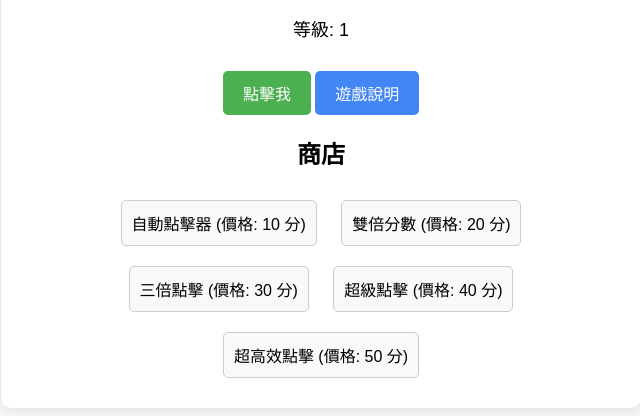
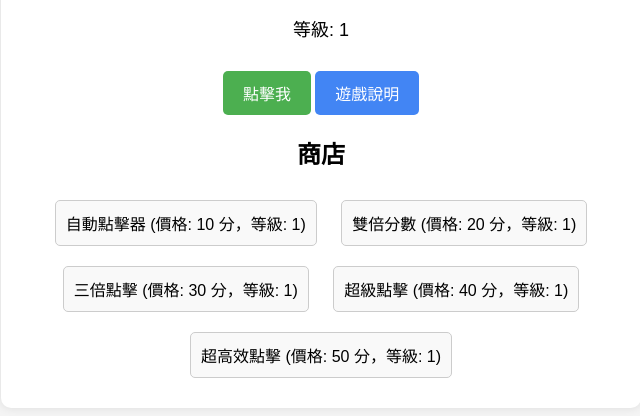
Before and after one commit to m0902290661/......, a plain HTML site: page html 9/index.htm in a window 1280 px wide. Shown: the part 188-604 px from the top of the page, without its empty margins (319-959 px from the left). Drawn offline with Linux system fonts and the light colour scheme.

Commit message:
Add files via upload

```diff
--- a/html 9/index.htm
+++ b/html 9/index.htm
@@ -89,11 +89,11 @@
 
     <div id="shop">
       <h2>商店</h2>
-      <div class="item" onclick="buyAutoClicker()">自動點擊器 (價格: 10 分)</div>
-      <div class="item" onclick="buyDoublePoints()">雙倍分數 (價格: 20 分)</div>
-      <div class="item" onclick="buyTripleClick()">三倍點擊 (價格: 30 分)</div>
-      <div class="item" onclick="buySuperClick()">超級點擊 (價格: 40 分)</div>
-      <div class="item" onclick="buyMegaClick()">超高效點擊 (價格: 50 分)</div>
+      <div class="item" onclick="buyAutoClicker()">自動點擊器 (價格: <span id="autoClickerCost">10</span> 分，等級: <span id="autoClickerLevel">1</span>)</div>
+      <div class="item" onclick="buyDoublePoints()">雙倍分數 (價格: <span id="doublePointsCost">20</span> 分，等級: <span id="doublePointsLevel">1</span>)</div>
+      <div class="item" onclick="buyTripleClick()">三倍點擊 (價格: <span id="tripleClickCost">30</span> 分，等級: <span id="tripleClickLevel">1</span>)</div>
+      <div class="item" onclick="buySuperClick()">超級點擊 (價格: <span id="superClickCost">40</span> 分，等級: <span id="superClickLevel">1</span>)</div>
+      <div class="item" onclick="buyMegaClick()">超高效點擊 (價格: <span id="megaClickCost">50</span> 分，等級: <span id="megaClickLevel">1</span>)</div>
     </div>
   </div>
 
@@ -103,8 +103,6 @@
       <p>歡迎來到點擊遊戲！在這個遊戲中，你需要不斷點擊「點擊我」按鈕來獲得分數。當你達到一定分數時，你會升級到下一個等級，同時獲得額外的分數。</p>
       <p>你可以使用分數在商店中購買不同的道具，這些道具包括自動點擊器和各種點擊效果的提升。</p>
       <p>享受遊戲並看看你能達到多少分數吧！</p>
-      <p>本遊戲由許元洧製作、維護、更新</p>
-      <p>當前版本:beta1</p>
       <button onclick="closeInfo()">關閉</button>
     </div>
   </div>
@@ -113,8 +111,18 @@
     let score = 0;
     let level = 1;
     let autoClickerCost = 10;
+    let autoClickerLevel = 1;
     let autoClickerCount = 0;
     let autoClickerInterval;
+
+    let doublePointsCost = 20;
+    let doublePointsLevel = 1;
+    let tripleClickCost = 30;
+    let tripleClickLevel = 1;
+    let superClickCost = 40;
+    let superClickLevel = 1;
+    let megaClickCost = 50;
+    let megaClickLevel = 1;
 
     function incrementScore() {
       score++;
@@ -139,8 +147,8 @@
       if (score >= autoClickerCost) {
         score -= autoClickerCost;
         autoClickerCount++;
-        autoClickerCost += 5;
-
+        autoClickerCost = calculateNewCost(autoClickerCost);
+        autoClickerLevel++;
         document.getElementById('currentScore').textContent = score;
         document.getElementById('message').textContent = `購買自動點擊器！`;
 
@@ -148,45 +156,81 @@
         autoClickerInterval = setInterval(() => {
           incrementScore();
         }, 1000);
+
+        updateShopItem('autoClickerCost', autoClickerCost);
+        updateShopItem('autoClickerLevel', autoClickerLevel);
       } else {
         document.getElementById('message').textContent = `分數不足以購買自動點擊器。`;
       }
     }
 
     function buyDoublePoints() {
-      if (score >= 20) {
-        score -= 20;
+      if (score >= doublePointsCost) {
+        score -= doublePointsCost;
+        doublePointsCost = calculateNewCost(doublePointsCost);
+        doublePointsLevel++;
+        document.getElementById('currentScore').textContent = score;
         document.getElementById('message').textContent = `購買雙倍分數效果！`;
+
+        updateShopItem('doublePointsCost', doublePointsCost);
+        updateShopItem('doublePointsLevel', doublePointsLevel);
       } else {
         document.getElementById('message').textContent = `分數不足以購買雙倍分數效果。`;
       }
     }
 
     function buyTripleClick() {
-      if (score >= 30) {
-        score -= 30;
+      if (score >= tripleClickCost) {
+        score -= tripleClickCost;
+        tripleClickCost = calculateNewCost(tripleClickCost);
+        tripleClickLevel++;
+        document.getElementById('currentScore').textContent = score;
         document.getElementById('message').textContent = `購買三倍點擊效果！`;
+
+        updateShopItem('tripleClickCost', tripleClickCost);
+        updateShopItem('tripleClickLevel', tripleClickLevel);
       } else {
         document.getElementById('message').textContent = `分數不足以購買三倍點擊效果。`;
       }
     }
 
     function buySuperClick() {
-      if (score >= 40) {
-        score -= 40;
+      if (score >= superClickCost) {
+        score -= superClickCost;
+        superClickCost = calculateNewCost(superClickCost);
+        superClickLevel++;
+        document.getElementById('currentScore').textContent = score;
         document.getElementById('message').textContent = `購買超級點擊效果！`;
+
+        updateShopItem('superClickCost', superClickCost);
+        updateShopItem('superClickLevel', superClickLevel);
       } else {
         document.getElementById('message').textContent = `分數不足以購買超級點擊效果。`;
       }
     }
 
     function buyMegaClick() {
-      if (score >= 50) {
-        score -= 50;
+      if (score >= megaClickCost) {
+        score -= megaClickCost;
+        megaClickCost = calculateNewCost(megaClickCost);
+        megaClickLevel++;
+        document.getElementById('currentScore').textContent = score;
         document.getElementById('message').textContent = `購買超高效點擊效果！`;
+
+        updateShopItem('megaClickCost', megaClickCost);
+        updateShopItem('megaClickLevel', megaClickLevel);
       } else {
         document.getElementById('message').textContent = `分數不足以購買超高效點擊效果。`;
       }
+    }
+
+    function calculateNewCost(currentCost) {
+      // 每購買一次，價格提高一倍
+      return currentCost * 2;
+    }
+
+    function updateShopItem(itemId, value) {
+      document.getElementById(itemId).textContent = value;
     }
 
     function showInfo() {
```
